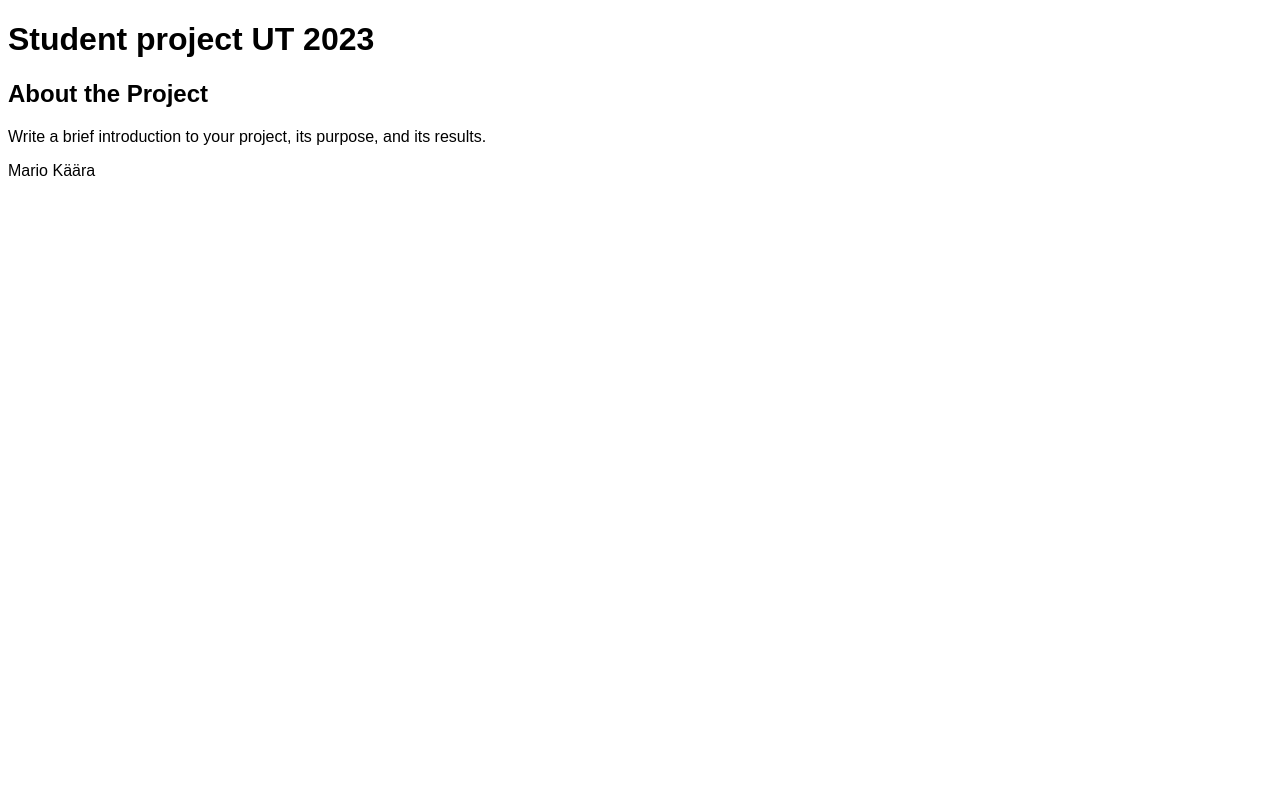
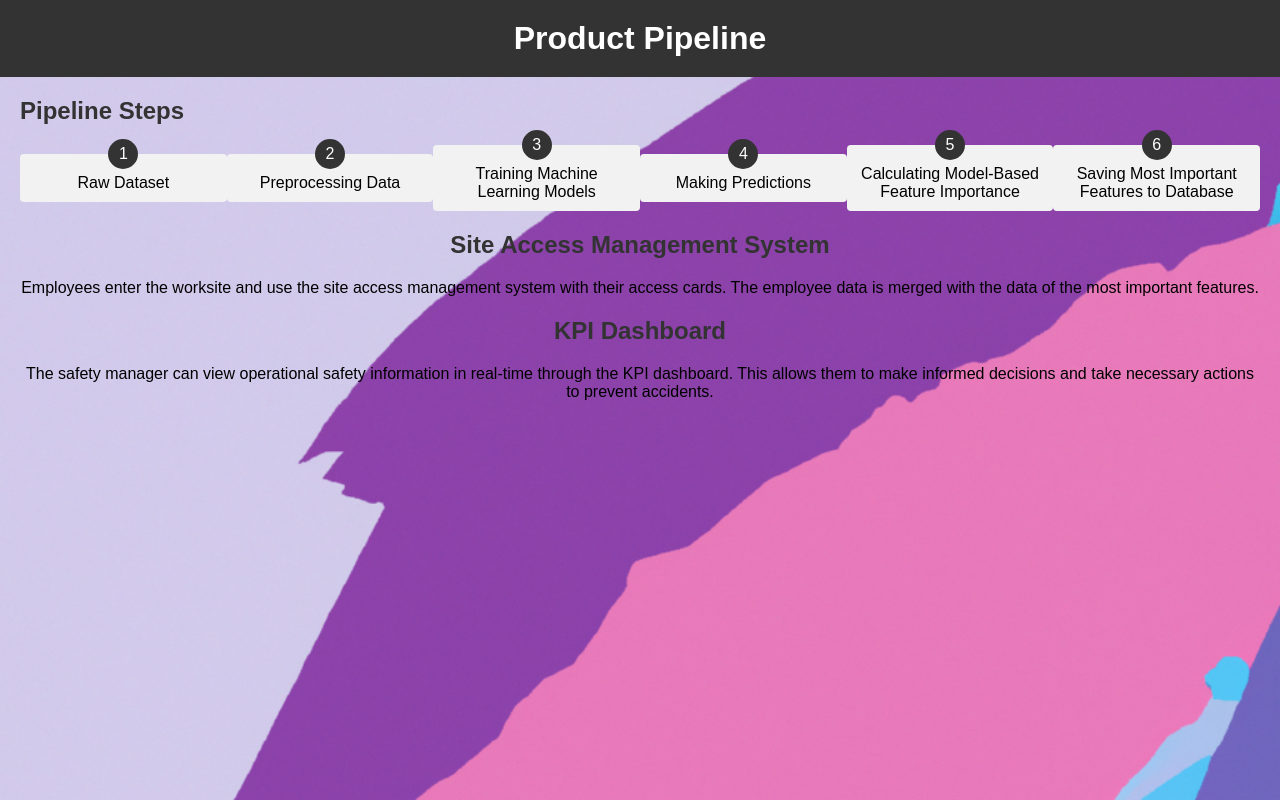
Before and after one commit to mariokaara/Student_Project_Contest_UT_2023, a plain HTML site: page index.html in a window 1280 px wide. Drawn offline with Linux system fonts and the light colour scheme.

Commit message:
Initial project files

```diff
--- a/index.html
+++ b/index.html
@@ -1,32 +1,75 @@
 <!DOCTYPE html>
-<html lang="en">
+<html>
 <head>
-  <meta charset="UTF-8">
-  <meta name="viewport" content="width=device-width, initial-scale=1.0">
-  <title>Student project UT 2023</title>
-  <!-- You can add your own CSS or link to external stylesheets here -->
+  <title>Product Pipeline</title>
+  <link rel="stylesheet" type="text/css" href="styles.css">
   <style>
     body {
-      font-family: Arial, sans-serif;
+      background-image: url('background.png');
+      background-repeat: no-repeat;
+      background-size: cover;
     }
   </style>
 </head>
 <body>
   <header>
-    <h1>Student project UT 2023</h1>
+    <h1>Product Pipeline</h1>
   </header>
-  <main>
-    <section>
-      <h2>About the Project</h2>
-      <p>
-        Write a brief introduction to your project, its purpose, and its results.
-      </p>
-    </section>
-    <!-- Add more sections for different parts of your project -->
-  </main>
-  <footer>
-    <p>Mario Käära</p>
-  </footer>
-  <!-- You can add your own JavaScript or link to external scripts here -->
+
+  <section id="pipeline">
+    <h2>Pipeline Steps</h2>
+    <div class="pipeline-flow">
+      <div class="step">
+        <div class="step-content">
+          <span class="step-number">1</span>
+          <p>Raw Dataset</p>
+        </div>
+      </div>
+      <div class="step">
+        <div class="step-content">
+          <span class="step-number">2</span>
+          <p>Preprocessing Data</p>
+        </div>
+      </div>
+      <div class="step">
+        <div class="step-content">
+          <span class="step-number">3</span>
+          <p>Training Machine Learning Models</p>
+        </div>
+      </div>
+      <div class="step">
+        <div class="step-content">
+          <span class="step-number">4</span>
+          <p>Making Predictions</p>
+        </div>
+      </div>
+      <div class="step">
+        <div class="step-content">
+          <span class="step-number">5</span>
+          <p>Calculating Model-Based Feature Importance</p>
+        </div>
+      </div>
+      <div class="step">
+        <div class="step-content">
+          <span class="step-number">6</span>
+          <p>Saving Most Important Features to Database</p>
+        </div>
+      </div>
+    </div>
+  </section>
+
+  <section id="access-management">
+    <h2>Site Access Management System</h2>
+    <p>
+      Employees enter the worksite and use the site access management system with their access cards. The employee data is merged with the data of the most important features.
+    </p>
+  </section>
+
+  <section id="kpi-dashboard">
+    <h2>KPI Dashboard</h2>
+    <p>
+      The safety manager can view operational safety information in real-time through the KPI dashboard. This allows them to make informed decisions and take necessary actions to prevent accidents.
+    </p>
+  </section>
 </body>
 </html>
--- /dev/null
+++ b/styles.css
@@ -0,0 +1,64 @@
+body {
+  font-family: Arial, sans-serif;
+  margin: 0;
+  padding: 0;
+}
+
+header {
+  background-color: #333;
+  color: #fff;
+  padding: 20px;
+  text-align: center;
+}
+
+h1 {
+  margin: 0;
+}
+
+section {
+  margin: 20px;
+}
+
+h2 {
+  color: #333;
+}
+
+.pipeline-flow {
+  display: flex;
+  justify-content: space-between;
+  align-items: center;
+}
+
+.step {
+  flex: 1;
+  position: relative;
+}
+
+.step-content {
+  background-color: #f2f2f2;
+  padding: 10px;
+  border-radius: 4px;
+  text-align: center;
+}
+
+.step-number {
+  display: inline-block;
+  background-color: #333;
+  color: #fff;
+  width: 30px;
+  height: 30px;
+  line-height: 30px;
+  border-radius:50%;
+  position: absolute;
+  top: -15px;
+  left: 50%;
+  transform: translateX(-50%);
+}
+
+.step p {
+  margin: 10px 0 0;
+}
+
+#access-management, #kpi-dashboard {
+  text-align: center;
+}
```
Also changed, not shown: background.png (added).
